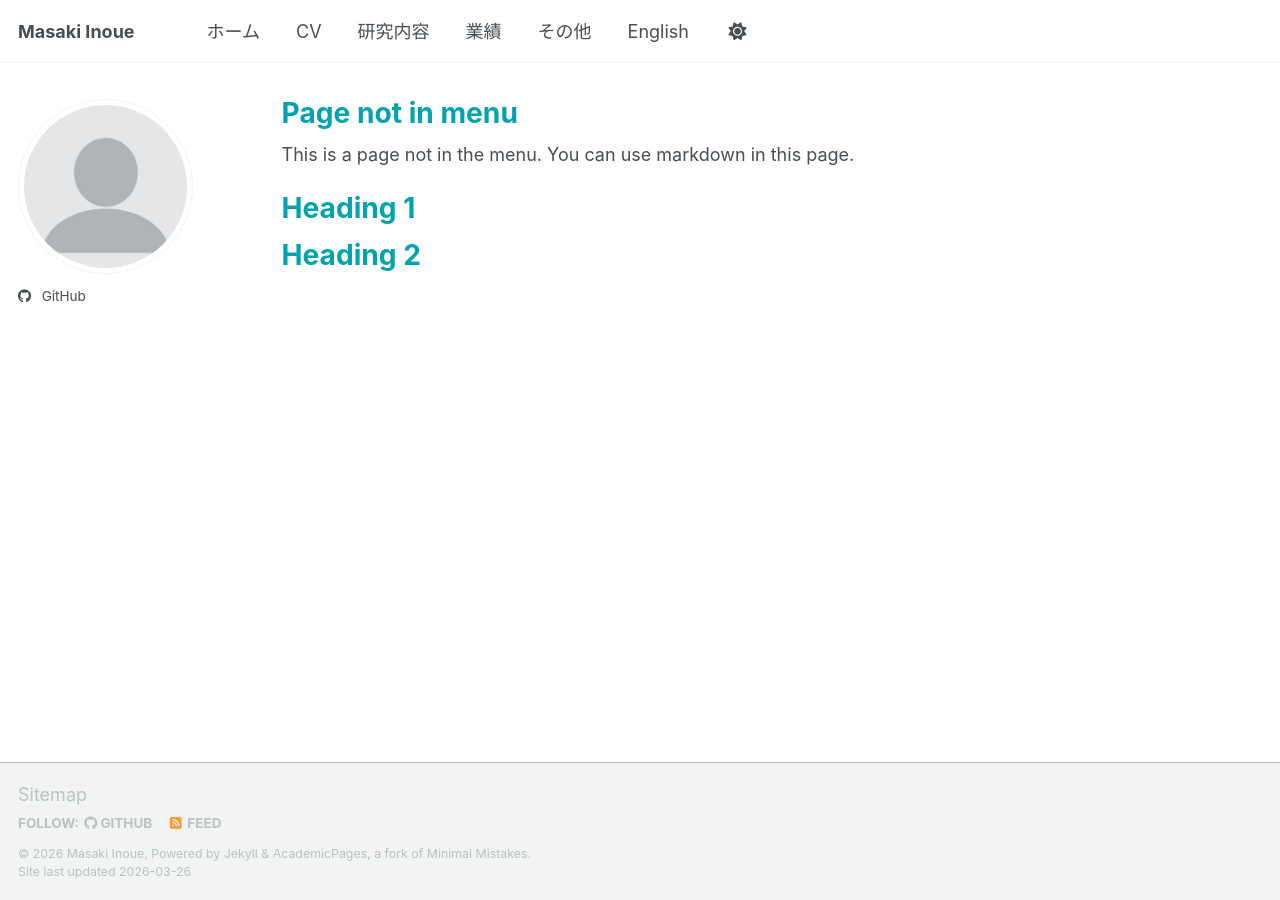
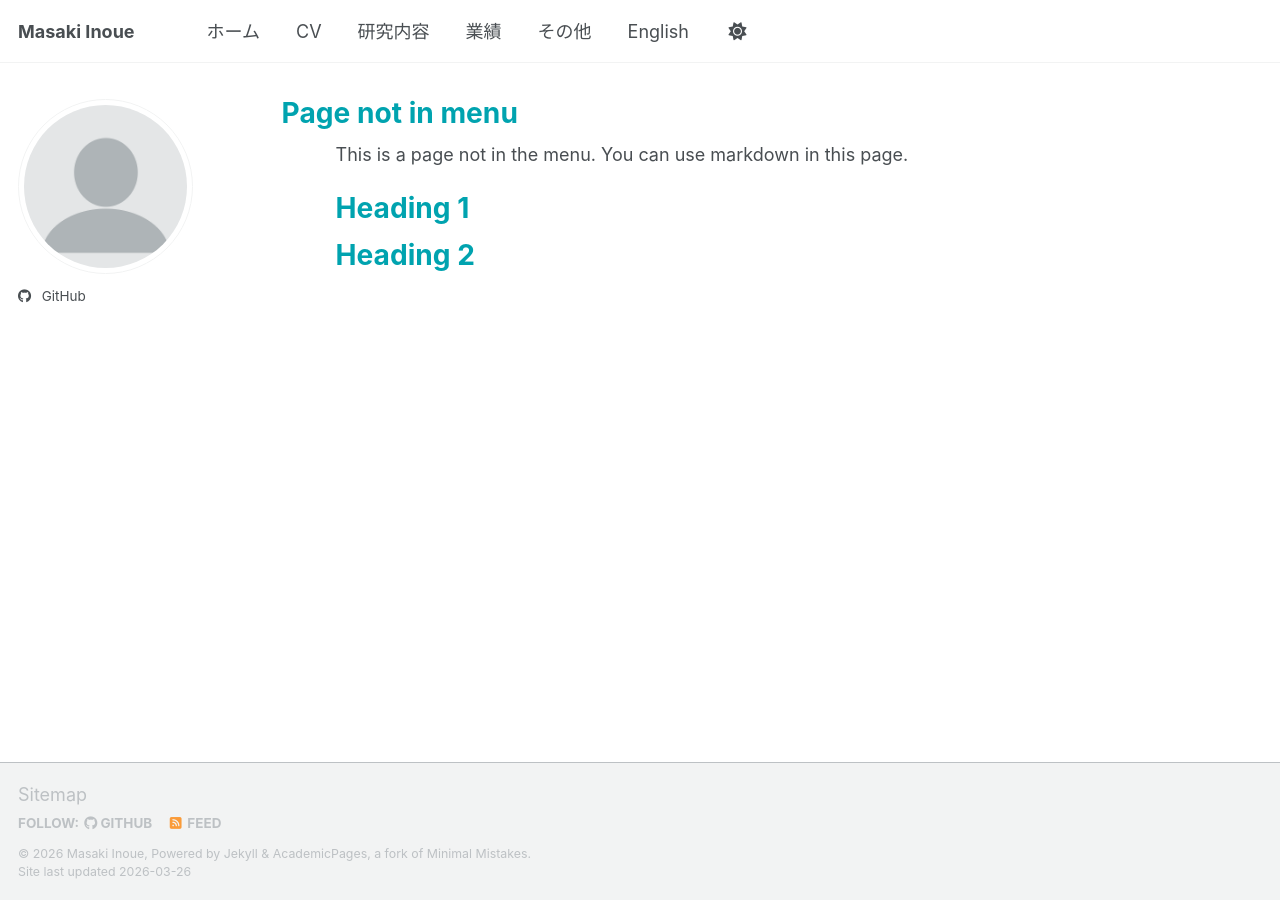
Before and after one commit to Masaki206/Masaki206.github.io, a Jekyll site: the page built from _pages/non-menu-page.md, in a window 1280 px wide. Built offline with Jekyll 4.4.1, drawn with Linux system fonts in a browser that asks for light colours; a script bundle is joined from its source files by our own code; library files that are not in the unit come from our copies.

Commit message:
Update main.scss

```diff
--- a/assets/css/main.scss
+++ b/assets/css/main.scss
@@ -65,5 +65,14 @@ h1, h2, h3 {
   color: var(--heading-color) !important;
 }
 .page__hero--overlay {
-  padding: 8em 0;  /* ←ここを増やす（デフォは3emくらい） */
+  padding: 8em 0;
 }
+
+.page {
+  max-width: 1400px;
+}
+
+.page__content {
+  padding-left: 3em;
+  padding-right: 3em;
+}
```
